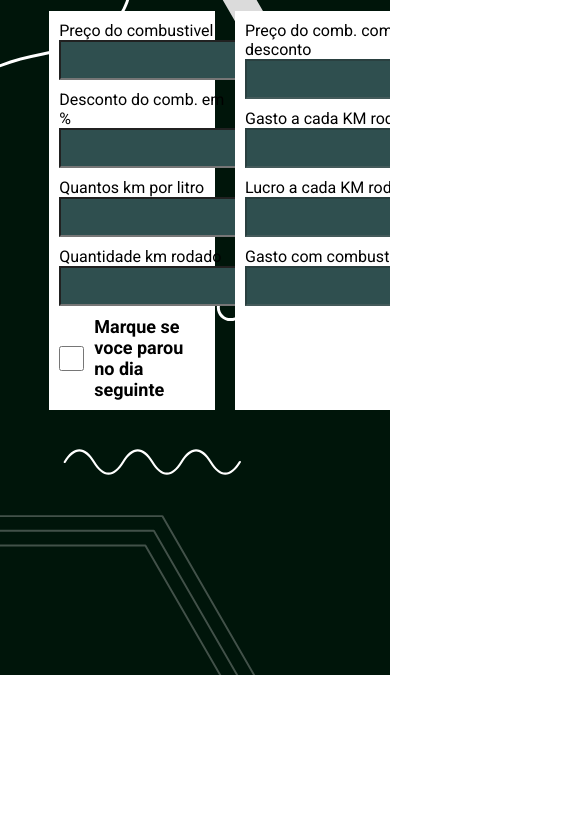
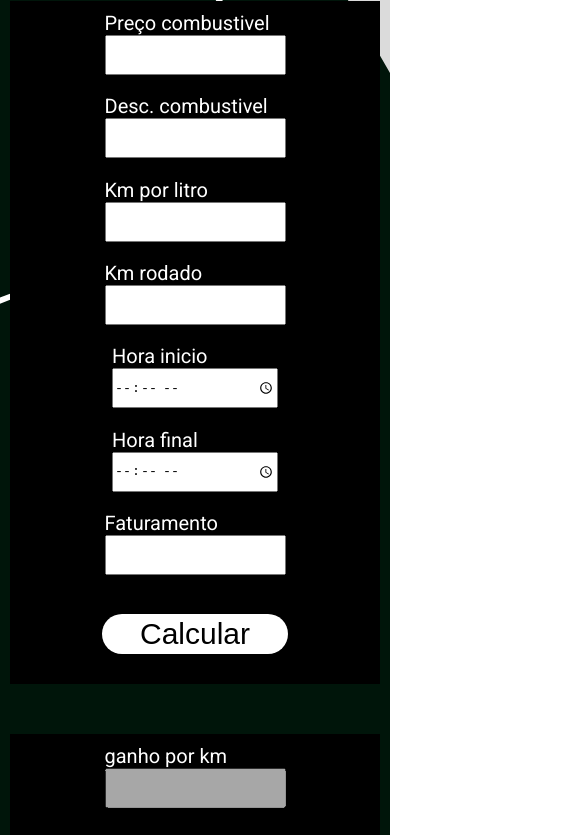
Before and after one commit to Thiago87dev/driverCalc2, a plain HTML site: page index.html in a window 390 px wide. Shown: the part 169-1004 px from the top of the page, 585 px wide, since content can reach past the window. Drawn offline with Linux system fonts and the light colour scheme; a web font is replaced by a local one.

Commit message:
alteraçoes importantes1

```diff
--- a/assets/css/style.css
+++ b/assets/css/style.css
@@ -16,11 +16,11 @@
 
 html{
     scroll-behavior: smooth;
+    overflow-x: hidden;
 }
 
 body{
     font-family: 'Roboto', sans-serif;
-    overflow-x: hidden;
 }
 
 .menu{
@@ -29,22 +29,23 @@ body{
     background-color: var(--white);
     border: 0.5px solid var(--black);
 }
+.menu-content{
+    padding: 0 70px;
+    width: 100vw;
+    height: 50px;
+    display: flex;
+    justify-content: space-between;
+    align-items: center;
+}
 
 .logo{
     margin-left: 10px;
 }
 
-.menu-content{
-    width: 100vw;
-    height: 50px;
-    display: flex;
-    justify-content: space-around;
-    align-items: center;
-}
 
 .list-menu{
     display: flex;
-    width: 50%;
+    width: 60%;
     justify-content: space-around;
     font-weight: 900;
     font-size: 20px;
@@ -80,142 +81,122 @@ body{
 }
 
 .main-bg{
+    display: flex;
+    flex-direction: column;
     width: 100vw;
     height: 100vh;
+    padding: 80px 60px 20px 60px;
+    background-image: url(../img/bg2.svg);
     background-size: cover;
-    background-image: url(../img/bg2.svg);
-    overflow-x: hidden;
 }
 
 .white-bg{
+    display: flex;
+    flex-direction: column;
     width: 100vw;
     height: 100vh;
-    overflow-x: hidden;
+    padding: 80px;
 }
 
-.main-content{
-    max-width: 120rem;
-    margin: 0 auto;
-    padding: 10rem var(--gap);
+.title{
+    display: flex;
+    align-items: center;
+    font-size: 50px;
+    width: 40%;
+    background-color: var(--crimson);
+    margin-bottom: 20px;
+    height: 60px;
 }
 
-
-
-.content-driver-calc{
+.driver-calc-content{
     display: flex;
-    width: 85%;
-    margin: 0 auto;
+    padding: 0 30px;
+    justify-content: space-around;
+    width: 100%;
+    height: 100%;
 }
 
-.form-driver-calc{
-    width: 50%;
-    display: flex;
-    flex-direction: column;
-    margin: 180px 0 0 0;
-    background-color: var(--white);
-    padding: 10px;
-    margin-left: 20px;
+.btn-como-usar{
+    width: 180px;
+    border-radius:30%;
+    background-color: var(--crimson);
+    color: var(--black);
+    font-size: 30px;
+    margin:10px auto;
+    height: 70px;
+    cursor: pointer;
 }
 
-.caixas{
-    display: flex;
-    justify-content: space-evenly;
-}
-
-.linha{
-    display: flex;
-}
-
-.linha2{
-    display: flex;
-    flex-direction: column;
-}
-
-.dia-seg-check{
-    display: flex;
-    align-items: center;
-    margin: 0 auto;
-    font-weight: 700;
-    font-size: 18px;
-}
-
-.dia-seg{
-    min-width: 25px;
-    min-height: 25px;
-    margin-right: 10px;
-}
-
-.form-input{
-    background-color: var(--primary-color);
-    height: 40px;
-    width: 180px;
-    margin-bottom: 10px;
-    color: var(--white);
-    font-size: 25px;
-
-}
-
-.form-label{
-    display: block;
-}
-
-.btn{
-    display: block;
-    margin-top: 20px;
-    height: 40px;
-    width: 180px;
-    font-size: 25px;
-    font-weight: 700;
-    border-radius: 30px;
-    cursor: pointer;
-    color: var(--black);
-    background-color: var(--white);
-}
-
-.btn:hover{
+.btn-como-usar:hover{
     background-color: var(--black);
     color: var(--white);
 }
 
-.disabled{
-    cursor: no-drop;
+
+.calc{
+    display: flex;
+    flex-wrap: wrap;
+    justify-content: center;
+    padding: 10px 0;
+    width: 45%;
+    height: 100%;
+    background-color:var(--black);
 }
 
-.como-usar{
-    background-color: var(--white);
-    width: 280px;
-    height: 60px;
-    border-radius: 30px;
-    margin-left: 900px;
-    margin-top: 40px;
-    text-align: center;
-    cursor: pointer;
-    color: var(--crimson);
-    font-size: 50px;
+.result{
+    display: flex;
+    flex-wrap: wrap;
+    justify-content: center;
+    padding: 10px 0;
+    width: 45%;
+    height: 100%;
+    background-color:var(--black);
+
 }
 
-.como-usar:hover{
-    background-color:var(--crimson);
+.disabled{
+    cursor: not-allowed;
+}
+
+.inputs{
+    display: flex;
+    flex-direction: column;
+    margin: 0 50px;
+}
+
+label{
+    color: var(--white);
+    font-size: 20px;
+}
+
+input{
+    width: 100%;
+    height: 40px;
+}
+
+.time{
+    width: 165.818px;
+}
+
+.btn{
+    width: 30%;
+    margin-top: 20px;
+
+}
+
+button{
+    height: 40px;
+    border-radius: 30px;
+    cursor: pointer;
+    font-size: 30px;
+    background-color: var(--white);
+    border: none;
+}
+
+button:hover{
+    background-color: var(--crimson);
     color: var(--white);
 }
-
-
-
-
-
-
-
-
-
-
-
-
-
-
-
-
-
-
 
 
 
@@ -243,3 +224,104 @@ body{
 .heart{
     color: var(--crimson);
 }
+
+@media (max-width: 1030px){
+    .main-bg{
+        display: flex;
+        flex-direction: column;
+        width: 100vw;
+        height: 200vh;
+        padding: 80px 60px 20px 60px;
+        background-image: url(../img/bg2.svg);
+        background-size: cover;
+    }
+
+    .driver-calc-content{
+        display: flex;
+        flex-direction: column;
+        align-items: center;
+        padding: 0 30px;
+        justify-content: space-evenly;
+
+    }
+
+    .calc{
+        justify-content: center;
+        margin-bottom: 50px;
+        width: 80%;
+    }
+
+    .result{
+        justify-content: center;
+        padding: 10px 0;
+        width: 80%;
+
+    }
+}
+
+@media (max-width: 780px){
+    .title{
+        font-size: 2em;
+        height: 70px;
+    }
+
+    .driver-calc-content{
+        display: flex;
+        flex-direction: column;
+        align-items: center;
+        padding: 0 30px;
+        justify-content: space-evenly;
+
+    }
+
+    .calc{
+        justify-content: center;
+        margin-bottom: 50px;
+        width: 100%;
+    }
+
+    .result{
+        justify-content: center;
+        padding: 10px 0;
+        width: 100%;
+
+    }
+
+    .btn{
+        width: 50%;
+    }
+}
+
+@media (max-width: 450px){
+    .title{
+        font-size: 2em;
+        height: 70px;
+        width: 90px;
+    }
+
+    .driver-calc-content{
+        display: flex;
+        flex-direction: column;
+        align-items: center;
+        padding: 0 30px;
+        justify-content: space-evenly;
+
+    }
+
+    .calc{
+        justify-content: center;
+        margin-bottom: 50px;
+        width: 95vw;
+    }
+
+    .result{
+        justify-content: center;
+        padding: 10px 0;
+        width: 95vw;
+
+    }
+
+    .btn{
+        width: 50%;
+    }
+}
--- a/index.html
+++ b/index.html
@@ -16,98 +16,92 @@
                 <li><a href="#diver-calc">Driver calc.</a></li>
                 <li><a href="#km-por-litro">Km por litro</a></li>
                 <li><a href="#desc-combustivel">Desc. combustivel</a></li>
-                <li><a href="#como-usar">Como usar</a></li>
+                <li><a href="#section-como-usar">Como usar</a></li>
                 <li><a href="#quem-somos">Quem somos</a></li>
             </ul>
         </nav>
     </header>
 
-    <section id="diver-calc" class="diver-calc main-bg">
-        <div class="content-driver-calc">
-            <form class="form-driver-calc">
-
-                <div class="caixas">
-                    <div class="lado1">
-                        <label class="form-label" for="preco-comb">Preço do combustivel</label>
-                        <input id="preco-comb" class="form-input" type="number">
-
-                        <label class="form-label" for="desc-comb">Desconto do comb. em %</label>
-                        <input id="desc-comb" class="form-input" type="number">
-
-                        <label class="form-label" for="qnt-km-litro">Quantos km por litro</label>
-                        <input id="qnt-km-litro" class="form-input" type="number">
-
-                        <label class="form-label" for="qnt-km-rodado">Quantidade km rodado</label>
-                        <input id="qnt-km-rodado" class="form-input" type="number">
+    <section id="diver-calc" class="main-bg">
+        <h1 class="title">Driver Calc</h1>
+        <div class="driver-calc-content">
+            <div class="calc">
+                    <div class="inputs">
+                        <label for="preco-comb">Preço combustivel</label>
+                        <input id="preco-comb" type="number">
+                    </div>
+                    <div class="inputs">
+                        <label for="desc-comb">Desc. combustivel</label>
+                        <input id="desc-comb" type="number">
                     </div>
 
-                    <div class="lado2">
-                        <label class="form-label" for="hora-inicio">Iniciou a rodar</label>
-                        <input id="hora-inicio" class="form-input" type="time">
-
-                        <label class="form-label" for="hora-final">Parou de rodar</label>
-                        <input id="hora-final" class="form-input" type="time">
-
-                        <label class="form-label" for="faturamento">Faturamento</label>
-                        <input id="faturamento" class="form-input" type="number">
-
-                        <button class="btn">Calcular</button>
+                    <div class="inputs">
+                        <label for="km-por-l">Km por litro</label>
+                        <input id="km-por-l" type="number">
                     </div>
-                </div>
-                <div class="dia-seg-check">
-                    <input type="checkbox" class="dia-seg" id="dia-seg">
-                    <label class="dia-seg-label" for="dia-seg">Marque se voce parou no dia seguinte</label>
-                </div>
-            </form>
-
-            <form class="form-driver-calc">
-
-                <div class="caixas">
-                    <div class="lado1">
-                        <label class="form-label">Preço do comb. com desconto</label>
-                        <input disabled id="preco-comb " class="form-input disabled" type="text">
-
-                        <label class="form-label" >Gasto a cada KM rodado</label>
-                        <input disabled id="desc-comb " class="form-input disabled" type="text">
-
-                        <label class="form-label" >Lucro a cada KM rodado</label>
-                        <input disabled id="qnt-km-litro " class="form-input disabled" type="text">
-
-                        <label class="form-label">Gasto com combustivel</label>
-                        <input disabled id="qnt-km-rodado " class="form-input disabled" type="text">
+                    <div class="inputs">
+                        <label for="km-rodado">Km rodado</label>
+                        <input id="km-rodado" type="number">
                     </div>
 
-                    <div class="lado2">
-                        <label class="form-label">Horas trabalhada</label>
-                        <input disabled id="hora-inicio " class="form-input disabled" type="text">
+                    <div class="inputs time">
+                        <label for="hora-inicio">Hora inicio</label>
+                        <input id="hora-inicio" type="time">
+                    </div>
+                    <div class="inputs time">
+                        <label for="hora-final">Hora final</label>
+                        <input id="hora-final" type="time">
+                    </div>
 
-                        <label class="form-label">Ganho por hora</label>
-                        <input disabled id="hora-final " class="form-input disabled" type="text">
+                    <div class="inputs">
+                        <label for="faturamento">Faturamento</label>
+                        <input id="faturamento" type="number">
+                    </div>
+                    <div class="inputs btn">
+                        <button>Calcular</button>
+                    </div>
 
-                        <label class="form-label">Lucro</label>
-                        <input disabled id="faturamento " class="form-input disabled" type="text">
+            </div>
 
-                    </div>
+            <div class="result">
+                <div class="inputs">
+                    <label for="ganho-hora">ganho por km </label>
+                    <input class="disabled" disabled id="ganho-hora" type="number">
                 </div>
-            </form>
+                <div class="inputs">
+                    <label for="gasto-km">Gasto por km</label>
+                    <input class="disabled" disabled id="gasto-km" type="number">
+                </div>
+
+                <div class="inputs">
+                    <label for="gasto-combustivel">Gasto com comb.</label>
+                    <input class="disabled" disabled id="gasto-combustivel" type="number">
+                </div>
+                <div class="inputs">
+                    <label for="horas-trab">Horas trabalhada</label>
+                    <input class="disabled" disabled id="horas-trab" type="number">
+                </div>
+
+                <div class="inputs">
+                    <label for="ganho-por-hora">Ganho por hora</label>
+                    <input class="disabled" disabled id="ganho-por-hora" type="number">
+                </div>
+                <div class="inputs">
+                    <label for="preco-comb-com-desc">$ Comb. c/ desc.</label>
+                    <input class="disabled" disabled id="preco-comb-com-desc" type="number">
+                </div>
+
+                <div class="inputs ">
+                    <label for="lucro">Lucro</label>
+                    <input class="disabled" disabled id="lucro" type="number">
+                </div>
+            </div>
         </div>
-
-        <h1 class="como-usar">Como usar</h1>
+        <button class="btn-como-usar">Como usar</button>
 
     </section>
-
-    <section id="km-por-litro" class="km-por-litro white-bg">
-
-    </section>
-    <section id="desc-combustivel" class="desc-combustivel main-bg">
-
-    </section>
-
-    <section id="como-usar" class="como-usar white-bg">
-
-    </section>
-
-    <section id="quem-somos" class="quem-somos main-bg">
+    <section id="km-por-litro" class="white-bg">
+        <h1>Titulo</h1>
 
     </section>
 
```
Also changed, not shown: assets/img/pngwing.com.png (added).
